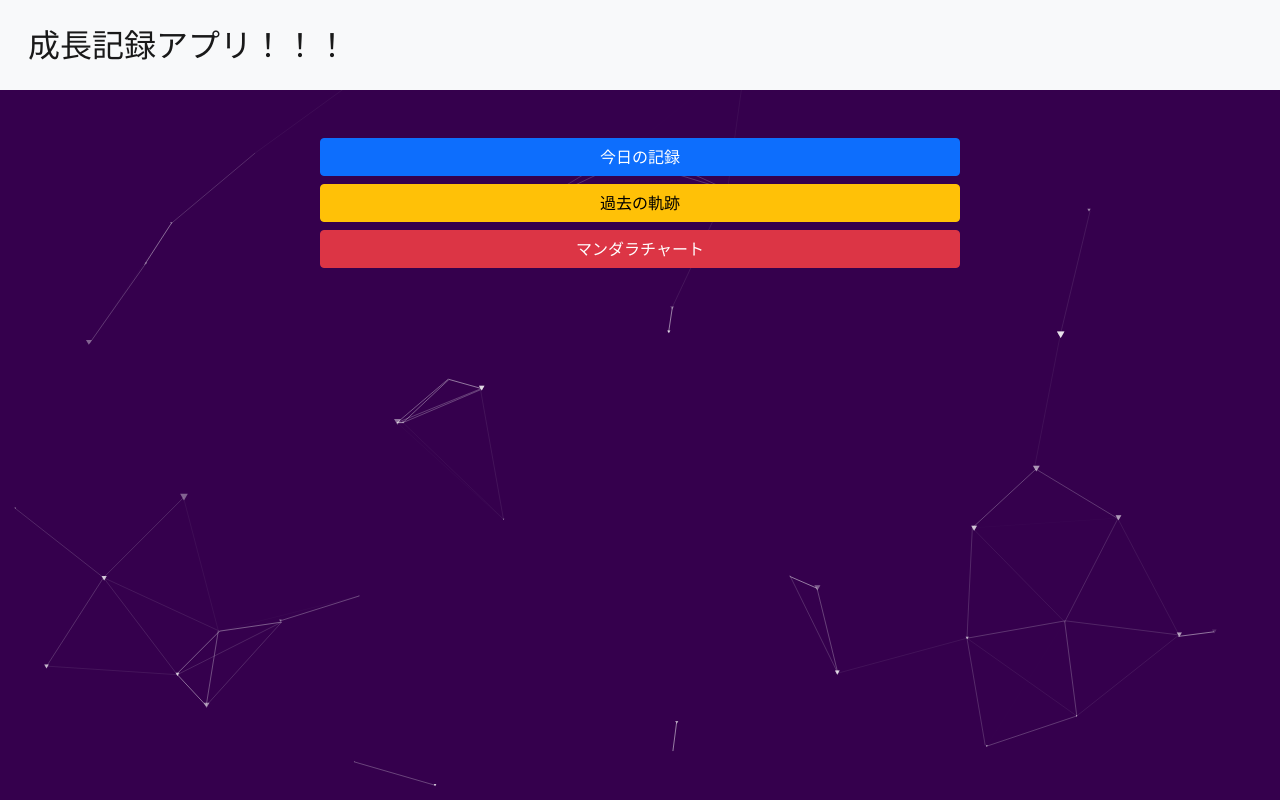
After one commit to hyoutan07/flask_record_growth, a Flask app: template templates/test02.html in a window 1280 px wide. The commit adds this page. Run offline with Flask 2, Linux system fonts and the light colour scheme; the template is opened without the code that fills it, so the values that code supplies are empty.

Commit message:
add file

```diff
--- /dev/null
+++ b/static/css/test02.css
@@ -0,0 +1,37 @@
+@charset "utf-8";
+
+/*========= レイアウトのためのCSS ===============*/
+
+#wrapper{
+  display: flex;
+  justify-content: center;
+  align-items: center;
+  text-align:center;
+  color: #fff;
+}
+
+a{
+  color: #fff;
+}
+
+/*========= particle js を描画するエリア設定 ===============*/
+
+html,body{
+  height: 100%;/*高さを100%にして描画エリアをとる*/
+  margin: 0;
+}
+
+#particles-js{
+  position:fixed;/*描画固定*/
+  z-index:-1;/*描画を一番下に*/
+  width: 100%;
+  height: 100%;
+  background-color:#35004D;/*背景色*/
+}
+
+#wrapper{
+  position: relative;/*描画を#particles-jsよりも上にするためposition:relative;を指定*/
+  z-index: 1;/*z-indexの数字を大きくすることで描画を#particles-jsよりも上に*/
+  width:100%;
+  height: 100%;
+}
--- /dev/null
+++ b/static/js/test02.js
@@ -0,0 +1,82 @@
+particlesJS("particles-js",{
+    "particles":{
+      "number":{
+        "value":38,//この数値を変更すると幾何学模様の数が増減できる
+        "density":{
+          "enable":true,
+          "value_area":800
+        }
+      },
+      "color":{
+        "value":"#ffffff"//色
+      },
+      "shape":{
+        "type":"polygon",//形状はpolygonを指定
+        "stroke":{
+          "width":0,
+        },
+    "polygon":{
+      "nb_sides":3//多角形の角の数
+    },
+    "image":{
+      "width":190,
+      "height":100
+    }
+    },
+      "opacity":{
+      "value":0.664994832269074,
+      "random":false,
+      "anim":{
+        "enable":true,
+        "speed":2.2722661797524872,
+        "opacity_min":0.08115236356258881,
+        "sync":false
+      }
+      },
+      "size":{
+        "value":3,
+        "random":true,
+        "anim":{
+          "enable":false,
+          "speed":40,
+          "size_min":0.1,
+          "sync":false
+        }
+      },
+      "line_linked":{
+        "enable":true,
+        "distance":150,
+        "color":"#ffffff",
+        "opacity":0.6,
+        "width":1
+      },
+      "move":{
+        "enable":true,
+        "speed":6,//この数値を小さくするとゆっくりな動きになる
+        "direction":"none",//方向指定なし
+        "random":false,//動きはランダムにしない
+        "straight":false,//動きをとどめない
+        "out_mode":"out",//画面の外に出るように描写
+        "bounce":false,//跳ね返りなし
+        "attract":{
+          "enable":false,
+          "rotateX":600,
+          "rotateY":961.4383117143238
+        }
+      }
+    },
+    "interactivity":{
+      "detect_on":"canvas",
+      "events":{
+        "onhover":{
+          "enable":false,
+          "mode":"repulse"
+        },
+    "onclick":{
+      "enable":false
+    },
+    "resize":true
+      }
+    },
+    "retina_detect":true
+  });
--- /dev/null
+++ b/templates/test02.html
@@ -0,0 +1,31 @@
+<!DOCTYPE html>
+<html lang="ja">
+<head>
+    <meta charset="utf-8">
+    <title>テスト2</title>
+    <meta name="viewport" content="width=device-width,initial-scale=1.0">
+    <link rel="stylesheet" href="../static/css/bootstrap.min.css">
+    <!--==============レイアウトを制御する独自のCSSを読み込み===============-->
+    <link rel="stylesheet" type="text/css" href="../static/css/test02.css">
+</head>
+<body>
+<div id="particles-js"></div>
+<nav class="navbar navbar-light bg-light p-3">
+    <div class="container-fluid">
+      <a class="navbar-brand" href="/" style="font-size: 2rem;">成長記録アプリ！！！</a>
+    </div>
+</nav>
+<div class="d-grid gap-2 col-6 mx-auto mt-5">
+    <a href="create" role="button" class="btn btn-primary">今日の記録</a>
+    <a href="detail" role="button" class="btn btn-warning">過去の軌跡</a>
+    <a href="create_mandala" role="button" class="btn btn-danger">マンダラチャート</a>
+</div>
+
+<!-- <div id="wrapper">
+    <p>コンテンツが入ります</p>
+</div> -->
+
+<script src="https://cdn.jsdelivr.net/particles.js/2.0.0/particles.min.js"></script>
+<script src="../static/js/test02.js"></script>
+</body>
+</html>
```
Also changed, not shown: static/css/test.css (+20 -0 lines).
